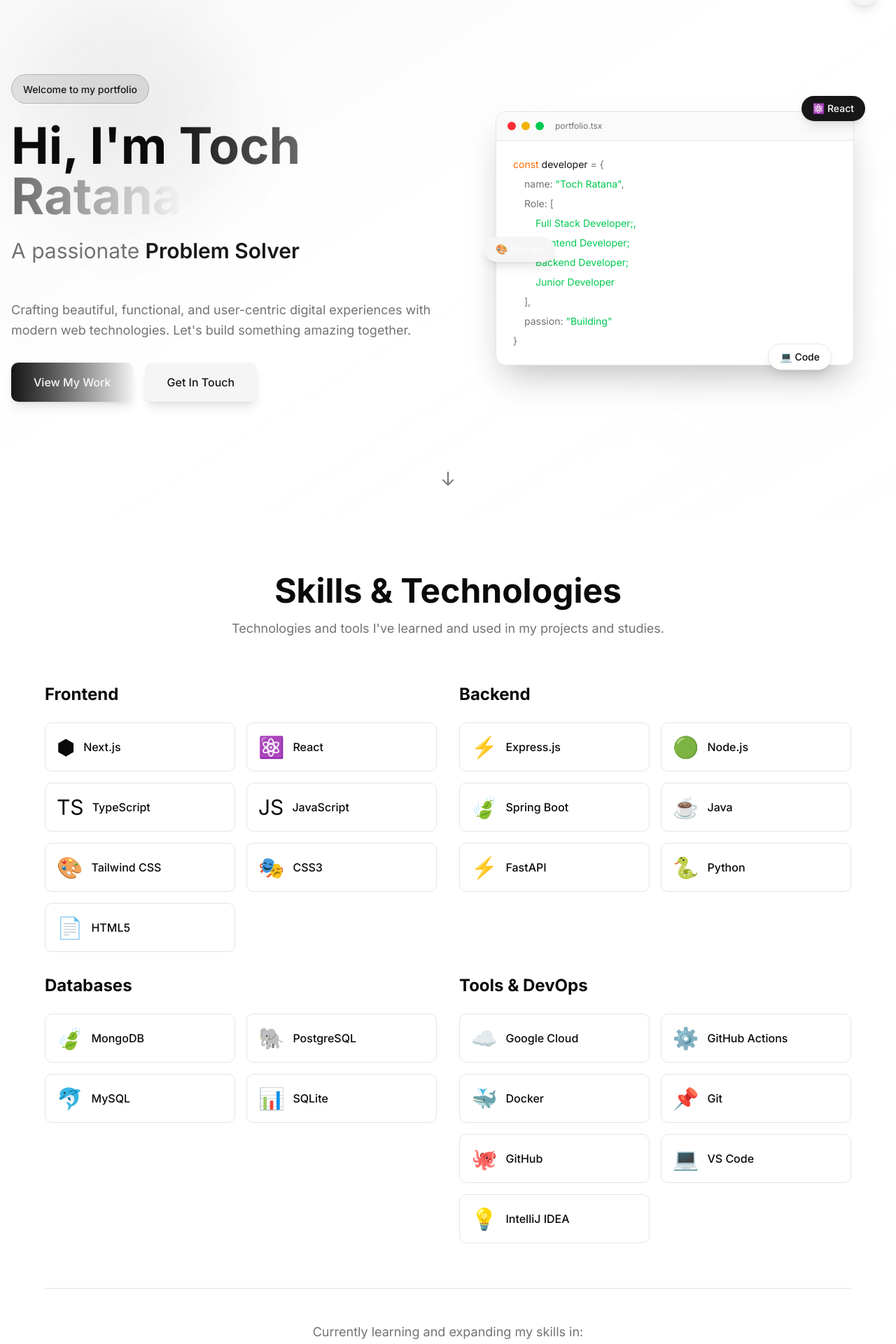
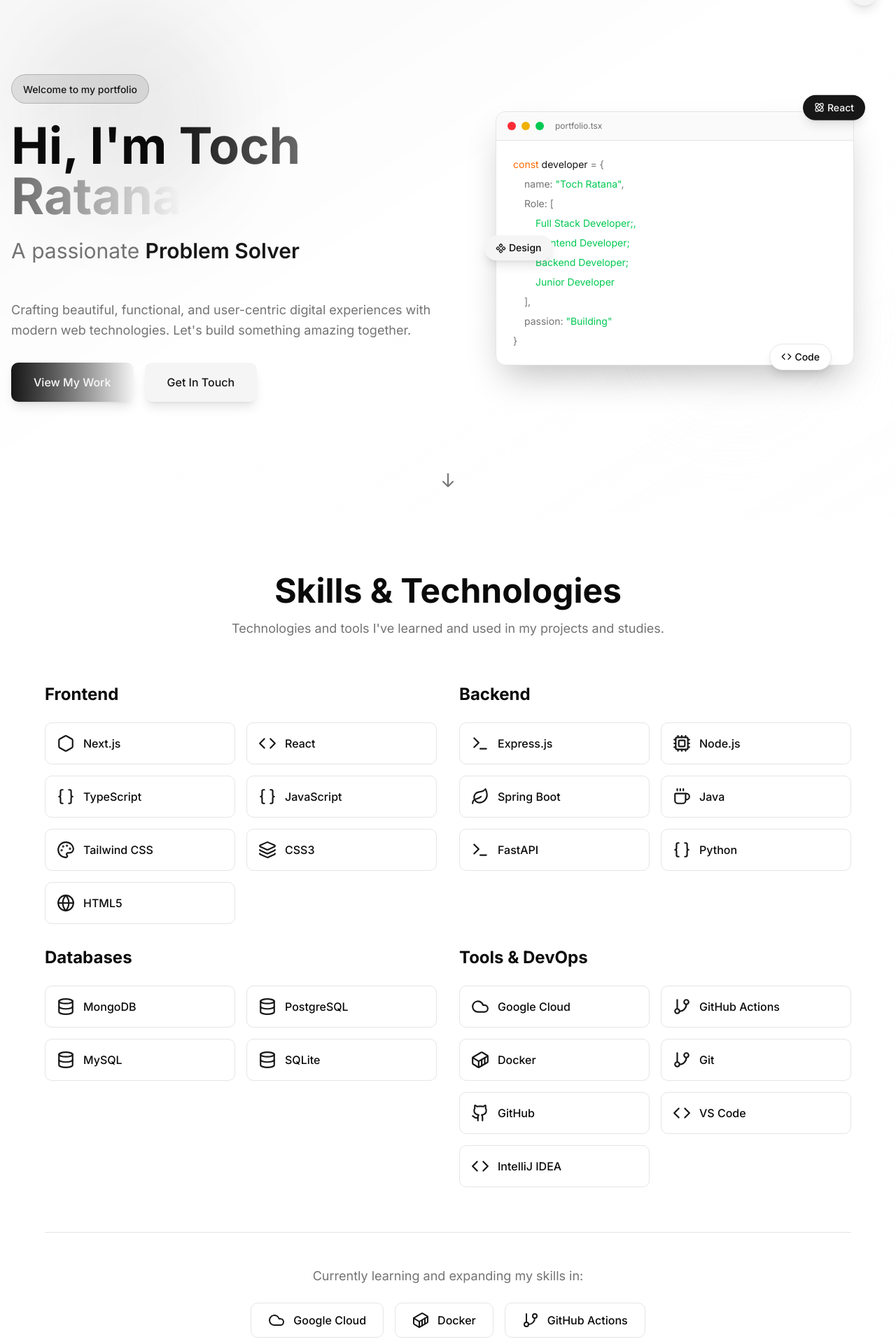
Before and after one commit to tochratana/me, a Next.js app: page / in a window 1280 px wide. Shown: the part 60-1980 px from the top of the page at 70% size. Built offline with nearby package versions, Linux system fonts and the light colour scheme.

Commit message:
Add: change style layout and icon

```diff
--- a/src/components/sections/Hero.tsx
+++ b/src/components/sections/Hero.tsx
@@ -1,3 +1,4 @@
+import { Atom, Code, Component } from "lucide-react";
 import { useEffect, useState } from "react";
 
 export default function Hero() {
@@ -158,24 +159,24 @@
 
             {/* Floating tech badges */}
             <div
-              className="absolute -top-4 -right-4 bg-primary text-primary-foreground px-4 py-2 rounded-full text-sm font-medium shadow-lg animate-bounce"
+              className="absolute -top-4 -right-4 bg-primary text-primary-foreground px-4 py-2 rounded-full text-sm font-medium shadow-lg animate-bounce flex items-center gap-1"
               style={{ animationDuration: "2s" }}
             >
-              ⚛️ React
+              <Atom size={15} /> React
             </div>
 
             <div
-              className="absolute top-1/2 -left-4 bg-accent text-primary-foreground px-4 py-2 rounded-full text-sm font-medium shadow-lg animate-bounce"
+              className="absolute top-1/2 -left-4 bg-accent text-foreground px-4 py-2 rounded-full text-sm font-medium shadow-lg animate-bounce flex items-center gap-1"
               style={{ animationDuration: "2.5s", animationDelay: "0.5s" }}
             >
-              🎨 Design
+              <Component size={15}/> Design
             </div>
 
             <div
-              className="absolute -bottom-4 right-8 bg-card border border-border px-4 py-2 rounded-full text-sm font-medium shadow-lg animate-bounce text-foreground"
+              className="absolute -bottom-4 right-8 bg-card border border-border px-4 py-2 rounded-full text-sm font-medium shadow-lg animate-bounce text-foreground flex items-center gap-1"
               style={{ animationDuration: "3s", animationDelay: "1s" }}
             >
-              💻 Code
+              <Code size={15} />Code
             </div>
           </div>
         </div>
--- a/src/components/sections/Project.tsx
+++ b/src/components/sections/Project.tsx
@@ -1,4 +1,6 @@
 "use client";
+
+import Image from "next/image";
 
 interface Project {
   title: string;
@@ -14,7 +16,7 @@
     title: "E-Commerce Platform",
     description:
       "A full-stack e-commerce solution with payment integration, admin dashboard, and real-time inventory management.",
-    image: "🛒",
+    image: "/project/endora-dark.webp", // ✅ use path from /public
     tags: ["Next.js", "Stripe", "PostgreSQL", "Tailwind"],
     github: "#",
     live: "#",
@@ -23,26 +25,8 @@
     title: "AI Chat Application",
     description:
       "Real-time chat application with AI-powered responses, file sharing, and video calls.",
-    image: "💬",
+    image: "/project/portfolio.png", // ✅ replace with your image name
     tags: ["React", "WebRTC", "OpenAI", "Socket.io"],
-    github: "#",
-    live: "#",
-  },
-  {
-    title: "Task Management Tool",
-    description:
-      "Collaborative project management tool with kanban boards, time tracking, and team analytics.",
-    image: "📊",
-    tags: ["TypeScript", "Node.js", "MongoDB", "Redux"],
-    github: "#",
-    live: "#",
-  },
-  {
-    title: "Portfolio CMS",
-    description:
-      "Headless CMS for managing portfolio content with markdown support and image optimization.",
-    image: "📝",
-    tags: ["Next.js", "Sanity", "GraphQL", "Vercel"],
     github: "#",
     live: "#",
   },
@@ -52,6 +36,7 @@
   return (
     <section id="projects" className="py-20 px-4 bg-secondary/30">
       <div className="max-w-6xl mx-auto">
+        {/* Header */}
         <div className="text-center mb-16">
           <h2 className="text-4xl md:text-5xl font-bold mb-4">
             Featured Projects
@@ -61,16 +46,22 @@
           </p>
         </div>
 
+        {/* Projects Grid */}
         <div className="grid grid-cols-1 md:grid-cols-2 gap-8">
           {projects.map((project, index) => (
             <div
               key={index}
-              className="group relative bg-card rounded-2xl overflow-hidden border border-border hover:border-primary transition-all duration-300 hover:shadow-2xl"
+              className="group relative bg-card rounded-2xl overflow-hidden border border-border hover:border-muted-foreground transition-all duration-300 hover:shadow-2xl"
             >
-              {/* Project Image/Icon */}
-              <div className="aspect-video bg-gradient-to-br from-primary/20 to-accent/20 flex items-center justify-center text-8xl relative overflow-hidden">
-                {project.image}
-                <div className="absolute inset-0 bg-primary/0 group-hover:bg-primary/10 transition-colors duration-300" />
+              {/* Project Image */}
+              <div className="relative aspect-video overflow-hidden">
+                <Image
+                  src={project.image}
+                  alt={project.title}
+                  fill
+                  className="object-cover transition-transform duration-500 group-hover:scale-100"
+                />
+                <div className="absolute inset-0 bg-gradient-to-t from-black/40 to-transparent opacity-70 group-hover:opacity-60 transition-opacity duration-300" />
               </div>
 
               {/* Project Info */}
@@ -99,6 +90,8 @@
                   {project.github && (
                     <a
                       href={project.github}
+                      target="_blank"
+                      rel="noopener noreferrer"
                       className="flex items-center gap-2 text-sm text-muted-foreground hover:text-primary transition-colors"
                     >
                       <svg
@@ -114,6 +107,8 @@
                   {project.live && (
                     <a
                       href={project.live}
+                      target="_blank"
+                      rel="noopener noreferrer"
                       className="flex items-center gap-2 text-sm text-muted-foreground hover:text-primary transition-colors"
                     >
                       <svg
--- a/src/components/sections/Skills.tsx
+++ b/src/components/sections/Skills.tsx
@@ -1,44 +1,61 @@
 import { useState } from "react";
+import {
+  Hexagon,
+  Code,
+  Braces,
+  Database,
+  Cloud,
+  Github,
+  GitBranch,
+  Container,
+  Terminal,
+  Coffee,
+  Leaf,
+  Palette,
+  Globe,
+  Layers,
+  Cpu,
+} from "lucide-react";
 
 const skillsData = {
   Frontend: [
-    { name: "Next.js", icon: "⬢" },
-    { name: "React", icon: "⚛️" },
-    { name: "TypeScript", icon: "TS" },
-    { name: "JavaScript", icon: "JS" },
-    { name: "Tailwind CSS", icon: "🎨" },
-    { name: "CSS3", icon: "🎭" },
-    { name: "HTML5", icon: "📄" },
+    { name: "Next.js", icon: <Hexagon size={26} /> },
+    { name: "React", icon: <Code size={26} /> },
+    { name: "TypeScript", icon: <Braces size={26} /> },
+    { name: "JavaScript", icon: <Braces size={26} /> },
+    { name: "Tailwind CSS", icon: <Palette size={26} /> },
+    { name: "CSS3", icon: <Layers size={26} /> },
+    { name: "HTML5", icon: <Globe size={26} /> },
   ],
   Backend: [
-    { name: "Express.js", icon: "⚡" },
-    { name: "Node.js", icon: "🟢" },
-    { name: "Spring Boot", icon: "🍃" },
-    { name: "Java", icon: "☕" },
-    { name: "FastAPI", icon: "⚡" },
-    { name: "Python", icon: "🐍" },
+    { name: "Express.js", icon: <Terminal size={26} /> },
+    { name: "Node.js", icon: <Cpu size={26} /> },
+    { name: "Spring Boot", icon: <Leaf size={26} /> },
+    { name: "Java", icon: <Coffee size={26} /> },
+    { name: "FastAPI", icon: <Terminal size={26} /> },
+    { name: "Python", icon: <Braces size={26} /> },
   ],
   Databases: [
-    { name: "MongoDB", icon: "🍃" },
-    { name: "PostgreSQL", icon: "🐘" },
-    { name: "MySQL", icon: "🐬" },
-    { name: "SQLite", icon: "📊" },
+    { name: "MongoDB", icon: <Database size={26} /> },
+    { name: "PostgreSQL", icon: <Database size={26} /> },
+    { name: "MySQL", icon: <Database size={26} /> },
+    { name: "SQLite", icon: <Database size={26} /> },
   ],
   "Tools & DevOps": [
-    { name: "Google Cloud", icon: "☁️" },
-    { name: "GitHub Actions", icon: "⚙️" },
-    { name: "Docker", icon: "🐳" },
-    { name: "Git", icon: "📌" },
-    { name: "GitHub", icon: "🐙" },
-    { name: "VS Code", icon: "💻" },
-    { name: "IntelliJ IDEA", icon: "💡" },
+    { name: "Google Cloud", icon: <Cloud size={26} /> },
+    { name: "GitHub Actions", icon: <GitBranch size={26} /> },
+    { name: "Docker", icon: <Container size={26} /> },
+    { name: "Git", icon: <GitBranch size={26} /> },
+    { name: "GitHub", icon: <Github size={26} /> },
+    { name: "VS Code", icon: <Code size={26} /> },
+    { name: "IntelliJ IDEA", icon: <Code size={26} /> },
   ],
 };
 
 const learningSkills = [
-  { name: "Google Cloud", icon: "☁️" },
-  { name: "Docker", icon: "🐳" },
-  { name: "GitHub Actions", icon: "⚙️" },
+  { name: "Google Cloud", icon: <Cloud size={24} /> },
+  { name: "Docker", icon: <Container size={24} /> },
+  { name: "GitHub Actions", icon: <GitBranch size={24} /> },
 ];
 
 export default function Skills() {
@@ -69,13 +86,13 @@
                     key={skill.name}
                     className={`flex items-center gap-3 p-4 bg-card border border-border rounded-lg transition-all duration-200 cursor-pointer ${
                       hoveredSkill === skill.name
-                        ? "border-primary shadow-md"
+                        ? "border-primary shadow-md scale-[1.02]"
                         : "hover:border-primary/50 hover:shadow-sm"
                     }`}
                     onMouseEnter={() => setHoveredSkill(skill.name)}
                     onMouseLeave={() => setHoveredSkill(null)}
                   >
-                    <span className="text-3xl">{skill.icon}</span>
+                    <span className="text-primary">{skill.icon}</span>
                     <span className="font-medium">{skill.name}</span>
                   </div>
                 ))}
@@ -95,7 +112,7 @@
                 key={skill.name}
                 className="flex items-center gap-3 px-6 py-3 bg-card border border-border rounded-lg hover:border-primary hover:shadow-md transition-all duration-200 cursor-pointer"
               >
-                <span className="text-2xl">{skill.icon}</span>
+                <span className="text-primary">{skill.icon}</span>
                 <span className="font-medium">{skill.name}</span>
               </div>
             ))}
```
Also changed, not shown: public/project/endora-dark.webp (added), public/project/portfolio.png (added).
